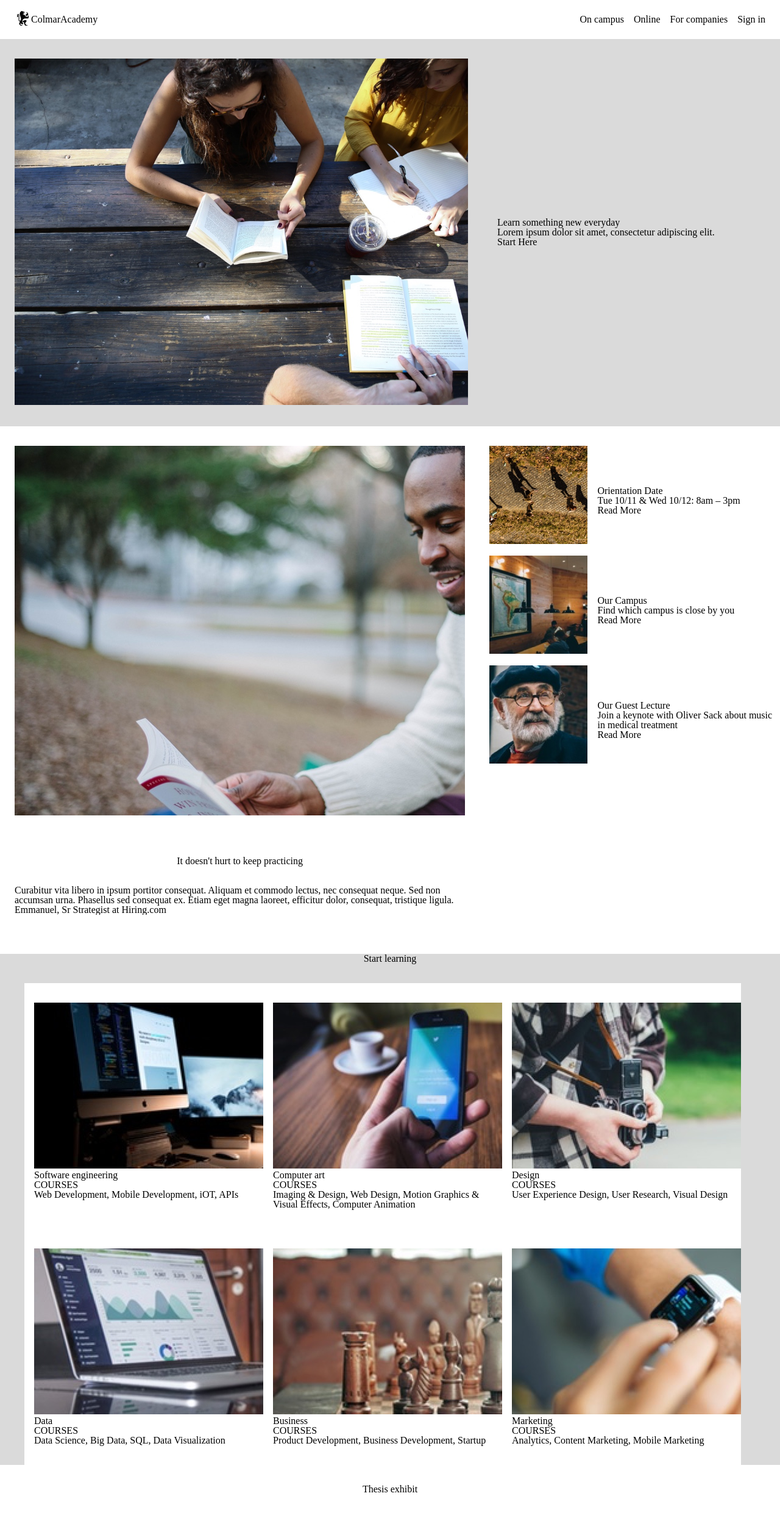
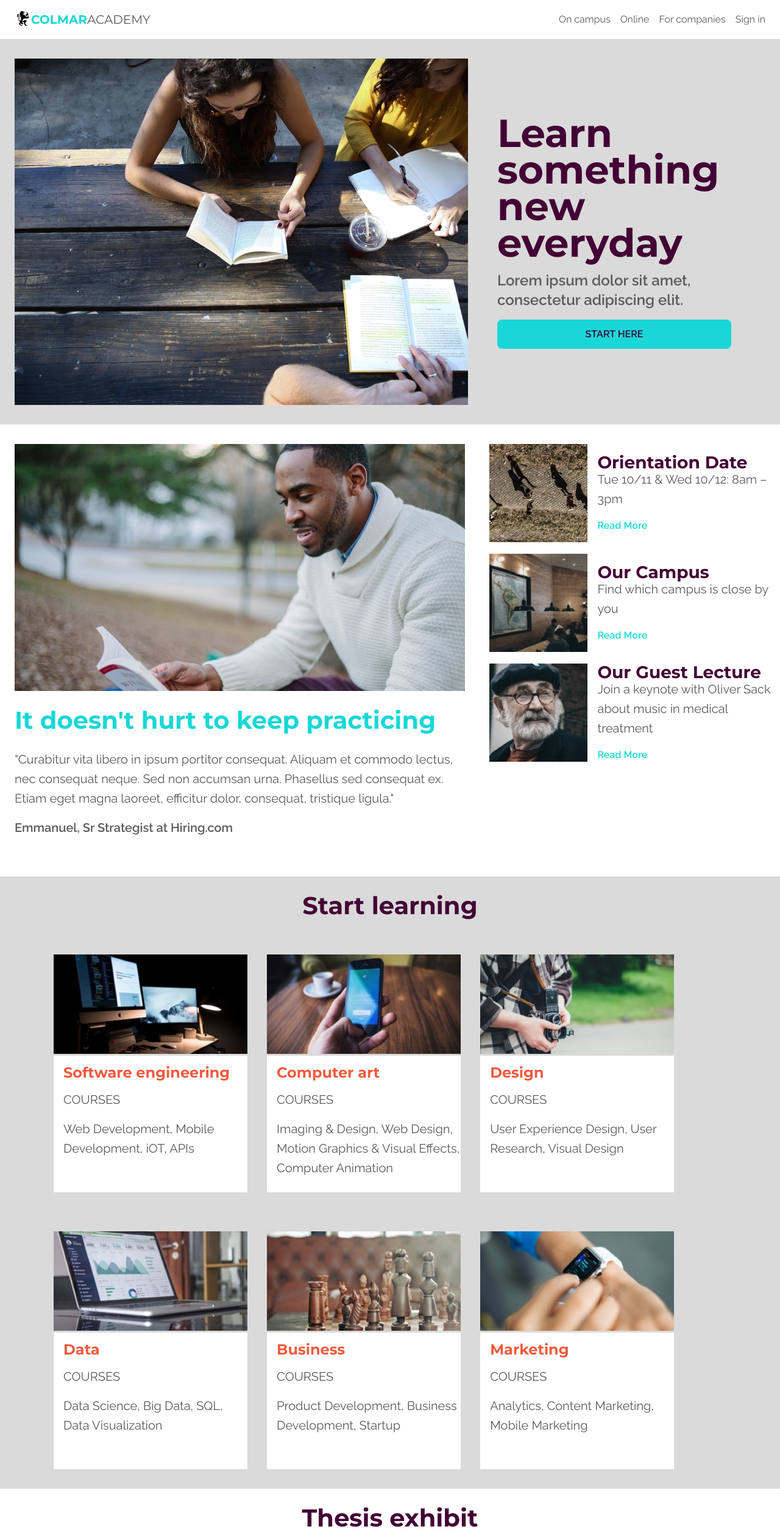
Before and after one commit to kwutschel/Colmar-Academy, a plain HTML site: page index.html in a window 1280 px wide. Shown: the top 2512 px of the page at 61% size. Drawn offline with Linux system fonts and the light colour scheme.

Commit message:
Desktop styling and setup done

```diff
--- a/Resources/css/style.css
+++ b/Resources/css/style.css
@@ -1,35 +1,90 @@
 @charset "UTF-8";
 /* CSS Document */
 
-/* Universal Styles: DESKTOP */
+/* Universal Styles: */
+html {
+	font-size: 16px;
+}
+
+h1 {
+	font-family: "Montserrat", sans-serif;
+	font-size: 4rem;
+	font-weight: 700;
+	line-height: 3.75rem;
+	color: #430035;
+}
+
 h2 {
-	margin: 32px auto;
+	font-family: "Montserrat", sans-serif;
+	font-size: 2.5rem;
+	font-weight: 700;
+	line-height: 2rem;
+	margin: 2rem auto;
 	text-align: center;
+}
+
+h3 {
+	font-family: "Montserrat", sans-serif;
+	font-size: 1.75rem;
+	font-weight: 700;
+	line-height: 1.5rem;
+	color: #430035;
+}
+
+h4 {
+	font-family: "Montserrat", sans-serif;
+	font-weight: 700;
+	font-size: 1.5rem;
+	color: #f25b3e;
+}
+
+p {
+	font-family: "Raleway", sans-serif;
+	font-weight: 400;
+	font-size: 1.25rem;
+	line-height: 2rem;
+	color: #5b5a5a;
+}
+
+.bold {
+	font-weight: 600;
 }
 
 
 /* Navigation Bar: DESKTOP */
 header .desktop {
-	height: 64px;
+	height: 4rem;
 	background-color: #ffffff;
 	display: flex;
 	justify-content: space-between;
 	align-items: center;
-	margin: auto 24px;
+	margin: auto 1.5rem;
 }
 
 header .desktop .logo {
 	display: flex;
 	align-items: center;
-	height: 32px;
+	height: 2rem;
+	font-family: "Montserrat", sans-serif;
+	font-weight: 400;
+	font-size: 1.25rem;
+	color: #5b5a5a;
+}
+
+header .desktop .logo #bold {
+	font-weight: 700;
+	color: #19d7d7;
 }
 
 .desktop nav ul {
 	display: flex;
+	font-family:"Raleway", sans-serif;
+	font-size: 1rem;
+	color: #5b5a5a;
 }
 
 .desktop nav ul li {
-	margin-left: 16px;
+	margin-left: 1rem;
 }
 
 .desktop nav ul:first-child {
@@ -46,17 +101,37 @@ header .desktop .logo {
 .banner .image {
 	width: 60%;
 	overflow: hidden;
-	margin-right: 24px;
+	margin-right: 1.5rem;
 }
 
 .banner .image img {
 	max-width: 100%;
 	height: auto;
-	padding: 32px 24px;
+	display: block;
+	padding: 2rem 1.5rem;
 }
 
 .banner .content {
-	padding-left: 24px;
+	padding-left: 1.5rem;
+	width: 30%;
+}
+
+.banner .content p {
+	font-weight: 600;
+	font-size: 1.5rem;
+	line-height: 2rem;
+	color: #5b5a5a;
+}
+
+.banner .content #button {
+	background-color: #19d7d7;
+	font-size: 1rem;
+	font-weight: 600;
+	color: #430035;
+	padding: .5rem 0;
+	text-align: center;
+	border-radius: .5rem;
+
 }
 
 /* Information Section: DESKTOP */
@@ -67,16 +142,24 @@ header .desktop .logo {
 .information .quote {
 	width: 60%;
 	overflow: hidden;
-	margin: 32px 24px;
+	margin: 2rem 1.5rem;
 }
 
 .information .quote img {
-	margin-bottom: 32px;
+	margin-bottom: 2rem;
+	max-width: 100%;
+	height: auto;
+	display: block;
+}
+
+.information .quote h2 {
+	color: #19d7d7;
+	text-align: left;
 }
 
 .sidebar {
 	width: 40%;
-	margin: 32px auto;
+	margin: 2rem auto;
 }
 
 .sidebar .info {
@@ -88,7 +171,7 @@ header .desktop .logo {
 	width: 35%;
 	height: auto;
 	overflow: hidden;
-	margin: 16px 16px;
+	margin: 1rem 1rem;
 }
 
 .sidebar .info .image:first-child {
@@ -98,40 +181,92 @@ header .desktop .logo {
 .sidebar .info .image img {
 	max-width: 100%;
 	height: auto;
+	filter: grayscale(55%);
 }
 
 .sidebar .info .content {
 	width: 65%;
 }
 
+.sidebar .info a {
+	font-family: "Raleway", sans-serif;
+	font-weight: 600;
+	font-size: 1rem;
+	line-height: 3.5rem;
+	color: #19d7d7;
+}
+
 /* Cards Section: DESKTOP */
 
 .course-offerings {
 	background-color: #DADADA;
-	padding: 32px auto;
+	padding: 2rem auto;
+}
 
+.course-offerings h2 {
+	color: #430035;
+	padding-top: 2rem;
 }
 
 .course-offerings .courses {
 	display: flex;
 	flex-wrap: wrap;
-	padding-left: 40px;
-	padding-right: 40px;
+	padding-left: 4.5rem;
+	padding-right: 4.5rem;
 }
 
 .courses .card {
-	width: 30%;
+	width: 28%;
 	height: auto;
 	overflow: hidden;
-	padding: 32px 16px;
+	padding: 2rem 1rem;
+}
+
+.courses .card img {
+	max-width: 100%;
+	height: auto;
+}
+
+.courses .card .content {
 	background-color: #ffffff;
+	width: 100%;
+	height: 200px;
+	padding-bottom: 1.5rem;
+}
+
+.courses .card .content h4 {
+	margin-left: 1rem;
+	padding-top: 1rem;
+}
+
+.courses .card .content p {
+	font-size: .75;
+	line-height: 2rem;
+	margin-left: 1rem;
+}
+
+/* Bottom Section: DESKTOP */
+
+.thesis h2 {
+	color: #430035
+}
+
+/* Footer Section: DESKTOP */
+footer {
+		border-top: 1px solid #DADADA;
+}
+
+footer .copyright {
+	margin: 1rem 1.5rem;
+	display: flex;
+	justify-content: space-between;
+}
+
+footer .copyright ul {
+	display: flex;
 
 }
 
-.courses .card img {
-	max-widht: 100%;
-	height: auto;
+footer .copyright ul li {
+	padding: auto 1rem;
 }
-
-.card .card-content {
-}
--- a/index.html
+++ b/index.html
@@ -5,6 +5,7 @@
 <title>Colmar Academy</title>
 <link href="Resources/css/reset.css" type="text/css" rel="stylesheet" />
 <link href="Resources/css/style.css" type="text/css" rel="stylesheet" />
+<link href="https://fonts.googleapis.com/css?family=Josefin+Slab:300,400|Montserrat:400,700|Raleway:400,600" rel="stylesheet">
 </head>
 
 <body>
@@ -13,7 +14,7 @@
 	<div class="desktop"><!--Menu on desktop-->
       <div class="logo">
 	    <img src="Resources/images/ic-logo.svg" alt="Colmar Academy logo" />
-	    <span>Colmar</span><span>Academy</span>
+	    <span id="bold">COLMAR</span><span>ACADEMY</span>
 	  </div>
 	  <nav>
 	    <ul>
@@ -35,9 +36,9 @@
 		<img src="Resources/images/banner.jpg" alt="People studying">
 	  </div>
       <div class="content">
-		<h1>Learn something new everyday</h1>
-		<p>Lorem ipsum dolor sit amet, consectetur adipiscing elit.</p>
-		<p class="button">Start Here</p>
+		<h1>Learn something new everyday</h1><br>
+		<p>Lorem ipsum dolor sit amet, consectetur adipiscing elit.</p><br>
+		<p id="button">START HERE</p>
 	  </div>
 	</div>
 <!--Main content on desktop-->
@@ -45,8 +46,8 @@
 	  <div class="quote">
 		<img src="Resources/images/information-main.jpg" alt="person reading">
 		<h2>It doesn't hurt to keep practicing</h2>
-		<p>Curabitur vita libero in ipsum portitor consequat. Aliquam et commodo lectus, nec consequat neque. Sed non accumsan urna. Phasellus sed consequat ex. Etiam eget magna laoreet, efficitur dolor, consequat, tristique ligula.</p>
-		<p>Emmanuel, Sr Strategist at Hiring.com</p>
+		<p>"Curabitur vita libero in ipsum portitor consequat. Aliquam et commodo lectus, nec consequat neque. Sed non accumsan urna. Phasellus sed consequat ex. Etiam eget magna laoreet, efficitur dolor, consequat, tristique ligula."</p><br>
+		  <p class="bold">Emmanuel, Sr Strategist at Hiring.com</p>
       </div>
 <!--Sidebar on desktop-->
 	  <div class="sidebar">
@@ -92,44 +93,56 @@
 <!--Card 1-->
 	      <div class="card">
 		    <img src="Resources/images/course-software.jpg" alt="Software engineering" />
-		      <h4>Software engineering</h4>
-		      <p>COURSES</p>
+			<div class="content">
+		      <h4>Software engineering</h4><br>
+		      <p class="label">COURSES</p><br>
 		      <p>Web Development, Mobile Development, iOT, APIs</p>
+			</div>
 	      </div>
 <!--Card 2-->
 	      <div class="card">
 		    <img src="Resources/images/course-computer-art.jpg" alt="Computer Art" />
-		<h4>Computer art</h4>
-		<p>COURSES</p>
+			<div class="content">
+		      <h4>Computer art</h4><br>
+		      <p>COURSES</p><br>
 		      <p>Imaging & Design, Web Design, Motion Graphics & Visual Effects, Computer Animation</p>
+			</div>
 	     </div>
 <!--Card 3-->
 	     <div class="card">
 		   <img src="Resources/images/course-design.jpg" alt="Design" />
-		<h4>Design</h4>
-		<p>COURSES</p>
+	       <div class="content">
+		     <h4>Design</h4><br>
+		     <p>COURSES</p><br>
 		     <p>User Experience Design, User Research, Visual Design</p>
+		   </div>
 	     </div>
 <!--Card 4-->
 	     <div class="card">
 		   <img src="Resources/images/course-data.jpg" alt="Data" />
-		<h4>Data</h4>
-		<p>COURSES</p>
+		   <div class="content">
+		     <h4>Data</h4><br>
+		     <p>COURSES</p><br>
 		     <p>Data Science, Big Data, SQL, Data Visualization</p>
+		   </div>
 	     </div>
 <!--Card 5-->
 	     <div class="card">
 		   <img src="Resources/images/course-business.jpg" alt="Business" />
-		<h4>Business</h4>
-		<p>COURSES</p>
+		   <div class="content">
+		     <h4>Business</h4><br>
+		     <p>COURSES</p><br>
 		     <p>Product Development, Business Development, Startup</p>
+		   </div>
 	     </div>
 <!--Card 6-->
 	     <div class="card">
 		   <img src="Resources/images/course-marketing.jpg" alt="Marketing" />
-		<h4>Marketing</h4>
-		<p>COURSES</p>
+		   <div class="content">
+		     <h4>Marketing</h4><br>
+		     <p>COURSES</p><br>
 		     <p>Analytics, Content Marketing, Mobile Marketing</p>
+		   </div>
 	     </div>
 	  </div>
 	</div>
@@ -138,41 +151,50 @@
   <h2>Thesis exhibit</h2>
   <div class="information">
     <div class="quote">
-	  <img src="Resources/images/information-main.jpg" alt="person reading">
-	  <h2>It doesn't hurt to keep practicing</h2>
-	  <p>Curabitur vita libero in ipsum portitor consequat. Aliquam et commodo lectus, nec consequat neque. Sed non accumsan urna. Phasellus sed consequat ex. Etiam eget magna laoreet, efficitur dolor, consequat, tristique ligula.</p>
-	  <p>Emmanuel, Sr Strategist at Hiring.com</p>
+	  <video width="100%" controls>
+		  <source src="Resources/videos/thesis.mp4">
+		</video>
+	  <h2>Reimagine urban</h2>
+	  <p>"Curabitur vita libero in ipsum portitor consequat. Aliquam et commodo lectus, nec consequat neque. Sed non accumsan urna. Phasellus sed consequat ex. Etiam eget magna laoreet, efficitur dolor, consequat, tristique ligula."</p>
     </div>
 <!--Sidebar on desktop-->
 	<div class="sidebar">
 <!--Sidebar Item 1-->
 	  <div class="info">
 	    <div class="image">
-		  <img src="Resources/images/information-orientation.jpg" alt="Orientation Information">
+		  <img src="Resources/images/thesis-fisma.jpg" alt="Fisma Design and Prototype">
 		</div>
 		<div class="content">
-	      <h3>Orientation Date</h3>
-		  <p>Tue 10/11 & Wed 10/12: 8am – 3pm</p>
+	      <h3>Fisma: Design and Prototype</h3>
+		  <p>Designer showcase of new prototype product</p>
 		  <a href="#">Read More</a>
 		</div>
 	  </div>
 <!--Sidebar Item 2-->
 		 <div class="info">
 		   <div class="image">
-		     <img src="Resources/images/information-campus.jpg" alt="Our Campus">
+		     <img src="Resources/images/thesis-now-and-then.jpg" alt="Now and Then">
 		   </div>
 		   <div class="content">
-		     <h3>Our Campus</h3>
-		     <p>Find which campus is close by you</p>
+		     <h3>Now and Then</h3>
+		     <p>Research study about New York</p>
 			 <a href="#">Read More</a>
 		   </div>
 		 </div>
 	  </div>
 	</div>
 </div>
-
 </main>
-
+<!--Main Body Content: END--><!--Footer: BEGIN-->
+<footer>
+  <div class="copyright">
+    <p>© 2016 Colmar Academy. All rights reserved.</p>
+    <ul>
+      <li>Terms</li>
+      <li>Privacy</li>
+    </ul>
+  </div>
+</footer>
 
 </body>
 </html>
```
Lines whose indentation alone changed are shown as unchanged.
